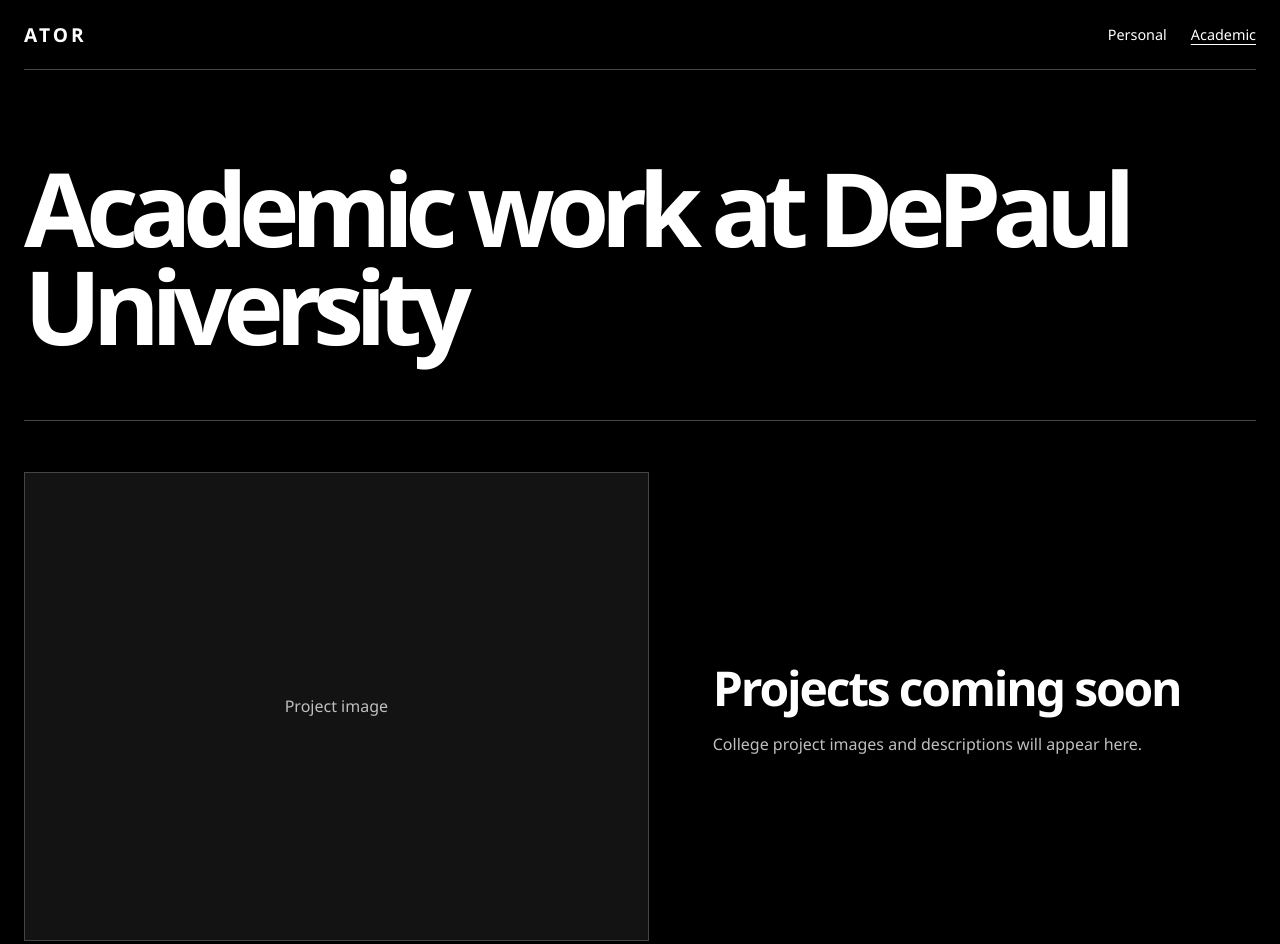
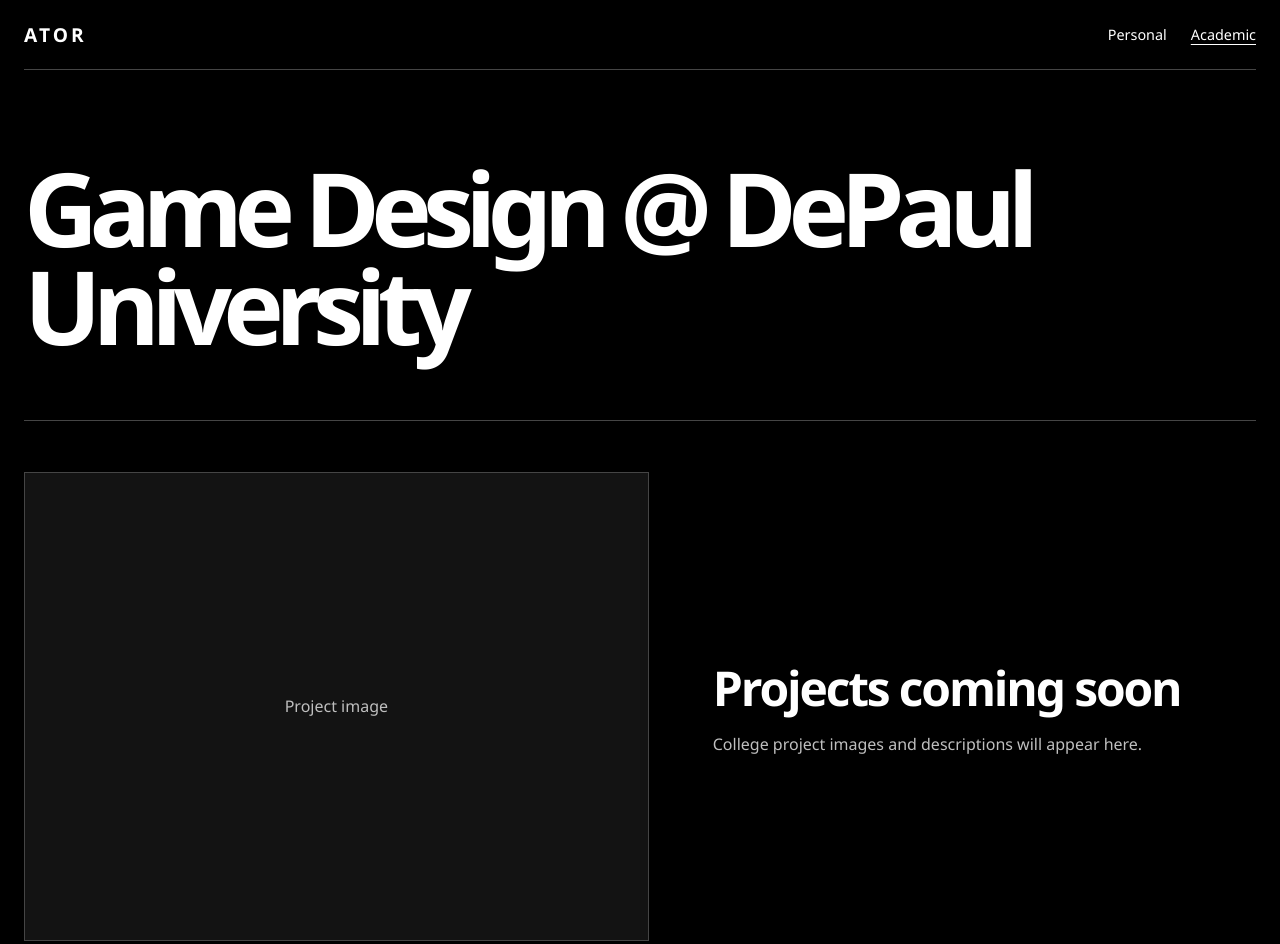
Before and after one commit to clawsgit/ator-studio, a plain HTML site: page college-work.html in a window 1280 px wide. Shown: the top 944 px of the page. Drawn offline with Linux system fonts and the light colour scheme.

Commit message:
Set Academic heading to Game Design @ DePaul University

```diff
--- a/college-work.html
+++ b/college-work.html
@@ -18,7 +18,7 @@
       </nav>
     </header>
     <main class="college">
-      <h1>Academic work at DePaul University</h1>
+      <h1>Game Design @ DePaul University</h1>
       <!-- Replace this sample row with a project image using class="project-image" and descriptive alt text. Duplicate the article for each project. -->
       <article class="project">
         <div class="project-placeholder" aria-hidden="true">Project image</div>
```
